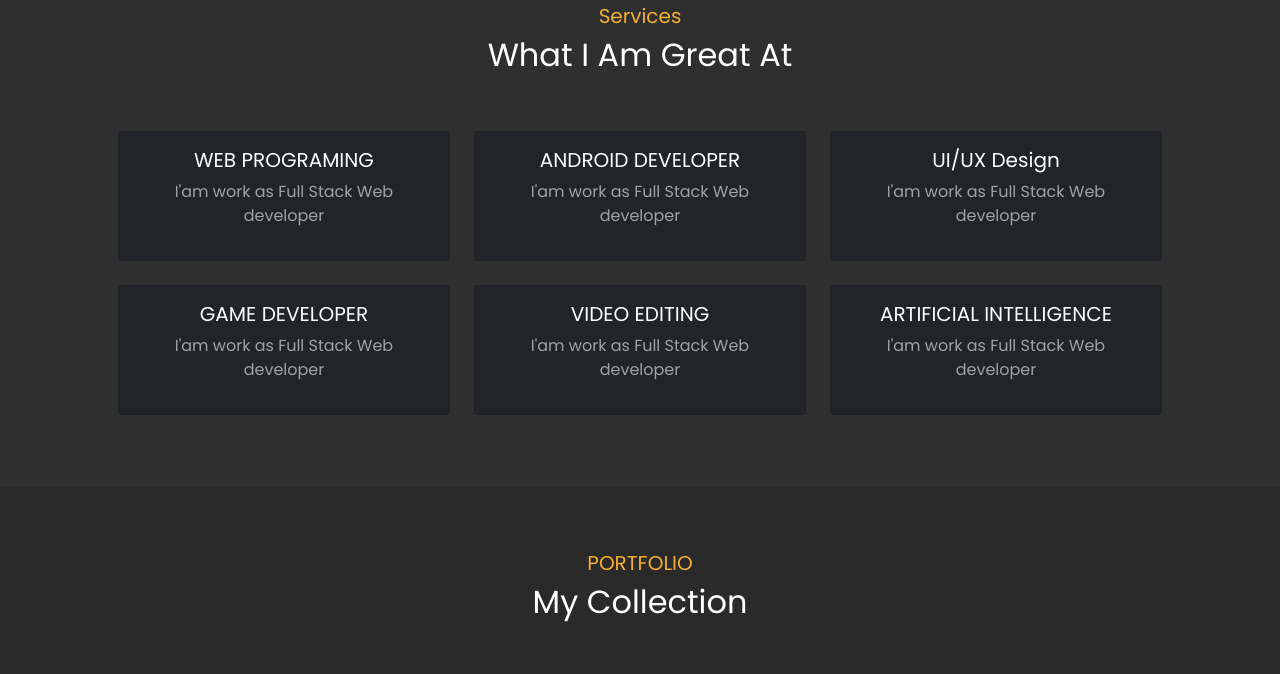
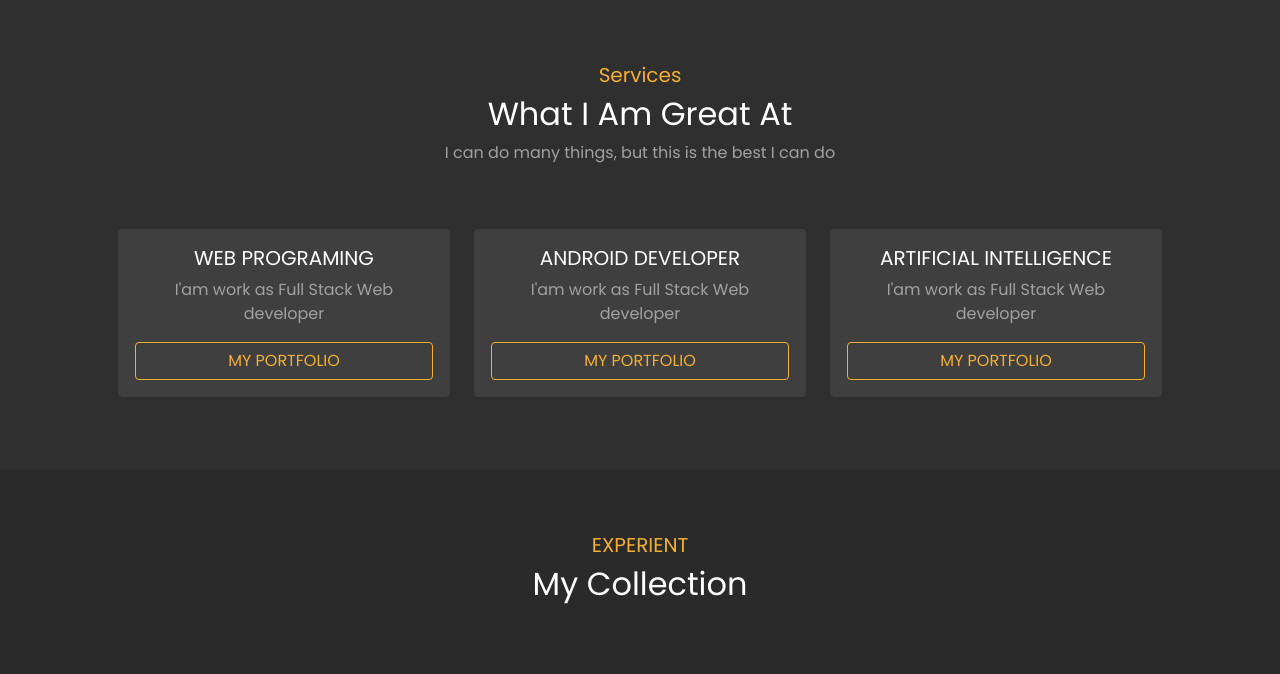
Before and after one commit to harlansr/harlansr.github.io, a PHP site: page / in a window 1280 px wide. Shown: the part 301-975 px from the top of the page. Run offline with PHP 8.4, Linux system fonts and the light colour scheme.

Commit message:
Fixed layout

```diff
--- a/assets/css/main.css
+++ b/assets/css/main.css
@@ -1,4 +1,6 @@
 @import url('https://fonts.googleapis.com/css2?family=Poppins&display=swap');
+
+@import url("https://cdn.jsdelivr.net/npm/bootstrap-icons@1.8.1/font/bootstrap-icons.css");
 
 :root {
     --color-main: #2A2A2A;
@@ -8,6 +10,9 @@
     --color-text-shadow:var(--color-main);
 
     --color-white : #ffffff;
+
+    --color-card : #3f3f3f;
+    --color-card-hover : #383838;
 }
 
 body{
@@ -37,13 +42,13 @@ p{
 }
 
 .masthead .img-masterhead{
-    position: relative;
-    width: 300px;
-    height: auto;
-    left: -160px;
+    /* position: relative;  */
+    /* left: -160px; */
+    width: auto;
+    height: 100%;
 }
 
-/* @media (max-width: 320px){
+/* @media (max-width: 480px){
     .masthead .img-masterhead{
         width: 200px;
         left: -100px;
@@ -67,6 +72,14 @@ p{
     color: var(--color-main);
     background-color: var(--color-main-2);
 }
+.btn-outline-main{
+    color: var(--color-main-2);
+    border-color: var(--color-main-2);
+}
+.btn-outline-main:hover{
+    color: var(--color-main);
+    background-color: var(--color-main-2);
+}
 
 .page-about{
     background-color: var(--color-main-secondary);
@@ -74,11 +87,25 @@ p{
 .page-services{
     background-color: var(--color-main-secondary);
 }
+.page-portfolio{
+    background-color: var(--color-main-secondary);
+}
 
 .bg-main-secondary{
     background-color: var(--color-main-secondary);
 }
 
+.bg-card{
+    color: white;
+    background-color: var(--color-card);
+    border-color: var(--color-card);
+}
+
+.bg-card:hover{
+    color: white;
+    background-color: var(--color-card-hover);
+    border-color: var(--color-card-hover);
+}
 
 
 
--- a/assets/js/eg.js
+++ b/assets/js/eg.js
@@ -73,5 +73,5 @@ document.addEventListener('keydown', (event) => {
 }, false);
 
 function eg(){
-    window.location.href = "https://github.com/harlansr";
+    window.location.href = "https://www.linkedin.com/in/harlan-setia-r-a2320680/";
 }
--- a/index.html
+++ b/index.html
@@ -18,7 +18,7 @@
 
     <nav class="navbar navbar-expand-lg navbar-dark position-absolute px-5">
       <div class="container-fluid">
-        <a class="navbar-brand" href="#">Navbar</a>
+        <a class="navbar-brand" href="#">PORTFOLIO</a>
         <button class="navbar-toggler" type="button" data-bs-toggle="collapse" data-bs-target="#navbarSupportedContent" aria-controls="navbarSupportedContent" aria-expanded="false" aria-label="Toggle navigation">
           <span class="navbar-toggler-icon"></span>
         </button>
@@ -31,8 +31,12 @@
               <a class="nav-link" href="#services">Services</a>
             </li>
             <li class="nav-item">
+              <a class="nav-link" href="#experient">Experient</a>
+            </li>
+            <li class="nav-item">
               <a class="nav-link" href="#portfolio">Portfolio</a>
             </li>
+
             <!-- <li class="nav-item dropdown">
               <a class="nav-link dropdown-toggle" href="#" id="navbarDropdown" role="button" data-bs-toggle="dropdown" aria-expanded="false">
                 Dropdown
@@ -56,20 +60,20 @@
       </div>
     </nav>
 
-    <header class="masthead bg-color-main img-background bg-main-2">
-      <div class="container bg-main mx-0" >
-        <div class="row">
-          <div class="col-9 align-self-center p-5 text-masterhead" style="z-index:1000;">
-            <div class="row justify-content-md-end">
+    <header class="masthead bg-color-main img-background ">
+      <div class="container bg-main" >
+        <div class="row" >
+          <div class="col-7 align-self-center p-5 text-masterhead" style="z-index:1000; ">
+            <div class="row justify-content-center">
               <div class="col-8">
                 <h6>Hello</h6>
                 <h1 class="text-main-2 text-masterhead">I'm Harlan</h1>
                 <h5>Full Stack Developer</h5>
-                <a href="https://www.linkedin.com/in/harlan-setia-r-a2320680/" class="btn btn-main-2 mt-2" target="_blank">CONTACT ME</a>
+                <a href="#contact" class="btn btn-main-2 mt-2" >CONTACT ME</a>
               </div>
             </div>
           </div>
-          <div class="col-3 bg-main-2">
+          <div class="col-5 bg-main-2" style="max-height: 400px;">
             <img src="/assets/img/harlan_t.png" class="img-masterhead">
           </div>
 
@@ -113,44 +117,45 @@
         <div class="col-12 text-center mb-5 mt-3">
           <h5 class="text-main-2">Services</h5>
           <h2 class="">What I Am Great At</h2>
+          <p>I can do many things, but this is the best I can do</p>
         </div>
         <div class="col-md-4 col-sm-12 mb-4">
-          <div class="card bg-dark text-center p-3">
+          <div class="card bg-card text-center p-3">
             <h5>WEB PROGRAMING</h5>
             <P>I'am work as Full Stack Web developer</P>
+            <a href="/portfolio#website" class="btn btn-outline-main">MY PORTFOLIO</a>
           </div>
         </div>
         <div class="col-md-4 col-sm-12 mb-4">
-          <div class="card bg-dark text-center p-3">
+          <div class="card bg-card text-center p-3">
             <h5>ANDROID DEVELOPER</h5>
             <P>I'am work as Full Stack Web developer</P>
+            <a href="/portfolio#android" class="btn btn-outline-main">MY PORTFOLIO</a>
           </div>
         </div>
         <div class="col-md-4 col-sm-12 mb-4">
-          <div class="card bg-dark text-center p-3">
-            <h5>UI/UX Design</h5>
-            <P>I'am work as Full Stack Web developer</P>
-          </div>
-        </div>
-        <div class="col-md-4 col-sm-12 mb-4">
-          <div class="card bg-dark text-center p-3">
-            <h5>GAME DEVELOPER</h5>
-            <P>I'am work as Full Stack Web developer</P>
-          </div>
-        </div>
-        <div class="col-md-4 col-sm-12 mb-4">
-          <div class="card bg-dark text-center p-3">
-            <h5>VIDEO EDITING</h5>
-            <P>I'am work as Full Stack Web developer</P>
-          </div>
-        </div>
-        <div class="col-md-4 col-sm-12 mb-4">
-          <div class="card bg-dark text-center p-3">
+          <div class="card bg-card text-center p-3">
             <h5>ARTIFICIAL INTELLIGENCE</h5>
             <P>I'am work as Full Stack Web developer</P>
+            <a href="/portfolio#ai" class="btn btn-outline-main">MY PORTFOLIO</a>
           </div>
         </div>
 
+      </div>
+    </div>
+  </section>
+
+  <section class="page-experient" id="experient" >
+    <div class="container p-5" >
+      <div class="row">
+        <div class="col-12 text-center mb-5 mt-3">
+          <h5 class="text-main-2">EXPERIENT</h5>
+          <h2 class="">My Collection</h2>
+        </div>
+
+        <div class="col-12 text-center">
+
+        </div>
       </div>
     </div>
   </section>
@@ -161,6 +166,7 @@
         <div class="col-12 text-center mb-5 mt-3">
           <h5 class="text-main-2">PORTFOLIO</h5>
           <h2 class="">My Collection</h2>
+          <p>I really like to try different things, that's why I have a lot of portfolios, but for now I'm trying to focus on becoming a web programmer</p>
         </div>
 
         <div class="col-12 text-center">
@@ -192,7 +198,49 @@
             </div>
           </div>
 
-          <a href="/portfolio" class="btn btn-main-2">View All Portfolio</a>
+          <a href="/portfolio" class="btn btn-main-2">View All Portfolios</a>
+        </div>
+      </div>
+    </div>
+  </section>
+
+
+
+  <section class="page-contact " id="contact" >
+    <div class="container p-5" >
+      <div class="row">
+        <div class="col-12 text-center mb-5 mt-3">
+          <h5 class="text-main-2">CONTACT</h5>
+          <h2 class="">Ways To Contact Me</h2>
+          <p>for professional reasons you can contact me via the contact below</p>
+        </div>
+
+        <div class="col-12 text-center">
+          <div class="row justify-content-center">
+
+            <div class="col-md-6 col-sm-12 mb-3">
+              <div class="card bg-card rounded p-3">
+                <span><i class="bi bi-envelope"></i> harlan.setia@gmail.com</span>
+              </div>
+            </div>
+
+            <div class="col-md-6 col-sm-12 mb-3 text-white">
+              <a href="https://www.linkedin.com/in/harlan-setia-r-a2320680/" target="_blank" class="text-decoration-none">
+                <div class="card bg-card rounded p-3">
+                  <span><i class="bi bi-linkedin"></i> LinkedIn</span>
+                </div>
+              </a>
+            </div>
+
+            <div class="col-md-6 col-sm-12 mb-3 text-white">
+              <a href="https://github.com/harlansr" target="_blank" class="text-decoration-none">
+                <div class="card bg-card rounded p-3">
+                  <span><i class="bi bi-github"></i> GitHub</span>
+                </div>
+              </a>
+            </div>
+
+          </div>
         </div>
       </div>
     </div>
--- a/portfolio/index.html
+++ b/portfolio/index.html
@@ -157,6 +157,9 @@ main {
                     <svg class="bi me-2" width="30" height="24"><use xlink:href="#bootstrap"/></svg>
                     <span class="fs-5 fw-semibold text-center">My Portfolio</span>
                     </a>
+                    <div class="row px-3 py-2">
+                        <a href="/" class="btn btn-outline-light">Back to Home</a>
+                    </div>
                     <ul class="list-unstyled ">
                     <li class="mb-1">
                         <button class="btn btn-toggle align-items-center rounded collapsed" data-bs-toggle="collapse" data-bs-target="#home-collapse" aria-expanded="true">
```
Also changed, not shown: README.md (added).
